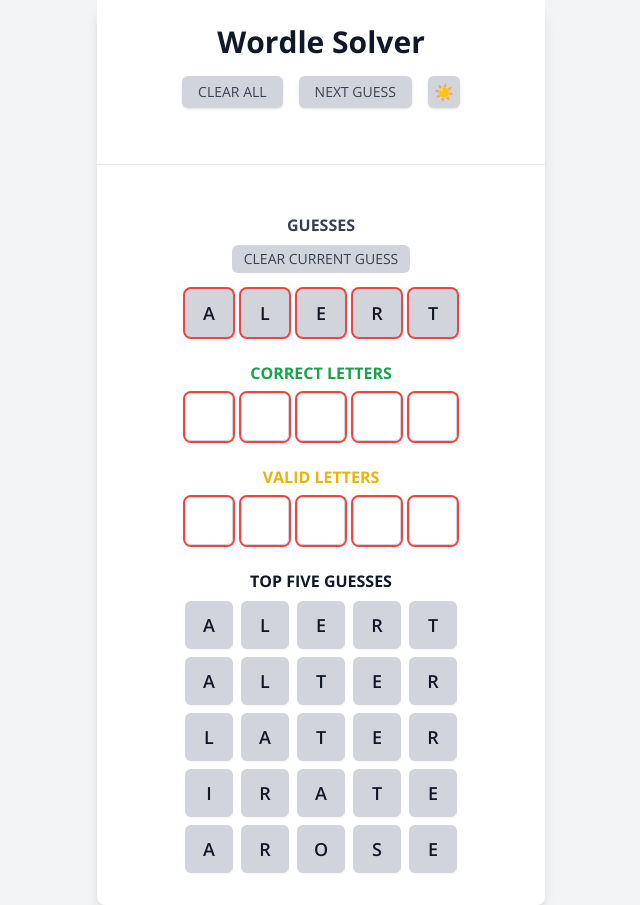
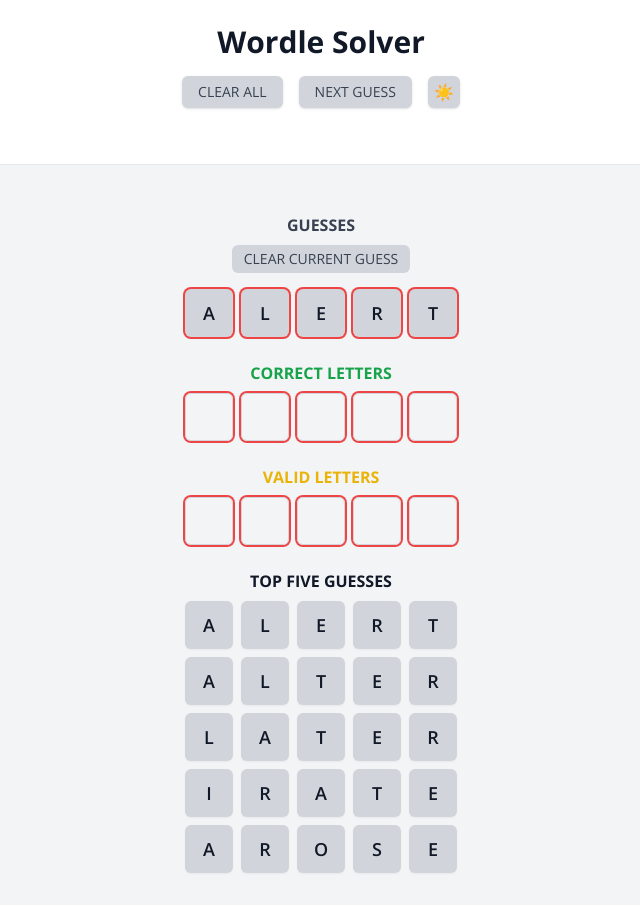
Before and after one commit to Warrick199/WordleSolverWeb, a React (Vite) app: page / in a window 1280 px wide. Shown: the whole page, without its empty margins (319-959 px from the left). Built offline with nearby package versions, Linux system fonts and the light colour scheme.

Commit message:
Update App.jsx

```diff
--- a/src/App.jsx
+++ b/src/App.jsx
@@ -12,10 +12,10 @@
 
 export default function App() {
   // Seed & initial solver state
-  const solutions   = initialPossibleWords()
-  const validBank   = initialValidWords()
-  const firstGuess  = getBestGuess(solutions).split('')
-  const initialTop5 = getTopGuesses(solutions, 5).map(w => w.split(''))
+  const solutions    = initialPossibleWords()
+  const validBank    = initialValidWords()
+  const firstGuess   = getBestGuess(solutions).split('')
+  const initialTop5  = getTopGuesses(solutions, 5).map(w => w.split(''))
 
   const [possibleWords,   setPossibleWords]   = useState(solutions)
   const [correctRows,      setCorrectRows]     = useState([Array(WORD_LEN).fill('')])
@@ -26,7 +26,7 @@
   const activeRow = guessRows.length - 1
   const solved    = correctRows[activeRow].every(c => c !== '')
 
-  // Next Guess handler
+  // Handlers
   const handleNextGuess = () => {
     if (solved) return
     const idx     = activeRow
@@ -40,11 +40,11 @@
     }
     setPossibleWords(filtered)
 
-    const baseNext    = getBestGuess(filtered).split('')
-    const seededNext  = baseNext.map((ltr,i) =>
+    const baseNext   = getBestGuess(filtered).split('')
+    const seededNext = baseNext.map((ltr, i) =>
       correct[i] ? correct[i] : ltr
     )
-    const top5        = getTopGuesses(filtered, 5)
+    const top5       = getTopGuesses(filtered, 5)
 
     setGuessRows(gr => [...gr, seededNext])
     setCorrectRows(cr => [...cr, Array(WORD_LEN).fill('')])
@@ -52,7 +52,6 @@
     setNextBestGuesses(top5.map(w => w.split('')))
   }
 
-  // Clear All handler
   const handleClearAll = () => {
     setPossibleWords(solutions)
     setCorrectRows([Array(WORD_LEN).fill('')])
@@ -61,7 +60,6 @@
     setNextBestGuesses(initialTop5)
   }
 
-  // Clear current active guess
   const handleClearCurrentGuess = () => {
     setGuessRows(gr =>
       gr.map((row, i) =>
@@ -70,7 +68,7 @@
     )
   }
 
-  // Render editable grid (Correct/Valid/Guess rows)
+  // Render editable grid
   const renderDynamicGrid = (rows, setRows, fillColor) =>
     rows.map((letters, rIdx) => (
       <div key={rIdx} className="flex justify-center my-2">
@@ -101,9 +99,7 @@
                   const copy = rows.map(r => [...r])
                   copy[rIdx][cIdx] = ''
                   setRows(copy)
-                  if (cIdx > 0) {
-                    e.target.previousElementSibling?.focus()
-                  }
+                  if (cIdx > 0) e.target.previousElementSibling?.focus()
                 }
               }}
               onChange={e => {
@@ -124,7 +120,7 @@
       </div>
     ))
 
-  // Render read-only Top Five grid
+  // Render read-only grid
   const renderReadOnlyGrid = rows =>
     rows.map((letters, rIdx) => (
       <div key={rIdx} className="flex justify-center my-2">
@@ -145,11 +141,9 @@
     ))
 
   return (
-    <div className="min-h-screen bg-gray-100 dark:bg-gray-900 overflow-auto">
-      <div className="mx-auto max-w-md bg-white dark:bg-gray-800 shadow-lg rounded-lg">
-
-        {/* Sticky Header */}
-        <div className="sticky top-0 z-20 bg-white dark:bg-gray-800 p-6 border-b border-gray-200 dark:border-gray-700">
+    <div className="min-h-screen flex flex-col bg-gray-100 dark:bg-gray-900">
+      {/* Sticky header */}
+      <div className="sticky top-0 z-20 bg-white dark:bg-gray-800 border-b border-gray-200 dark:border-gray-700 p-6">
         <header className="text-center mb-4">
           <h1 className="text-3xl font-bold text-gray-900 dark:text-gray-100">
             Wordle Solver
@@ -160,15 +154,14 @@
               : ''}
           </p>
         </header>
-
         <Controls
           onClearAll={handleClearAll}
           onNextGuess={handleNextGuess}
         />
       </div>
 
-        {/* Scrollable Content */}
-        <div className="p-6">
+      {/* Scrollable main content */}
+      <div className="flex-1 overflow-auto p-6">
         {/* Guesses */}
         <section>
           <h2 className="mt-6 text-center font-bold text-gray-700 dark:text-gray-100 uppercase mb-2">
@@ -214,6 +207,5 @@
         </section>
       </div>
     </div>
-    </div>
   )
 }
```
Lines whose indentation alone changed are shown as unchanged.
